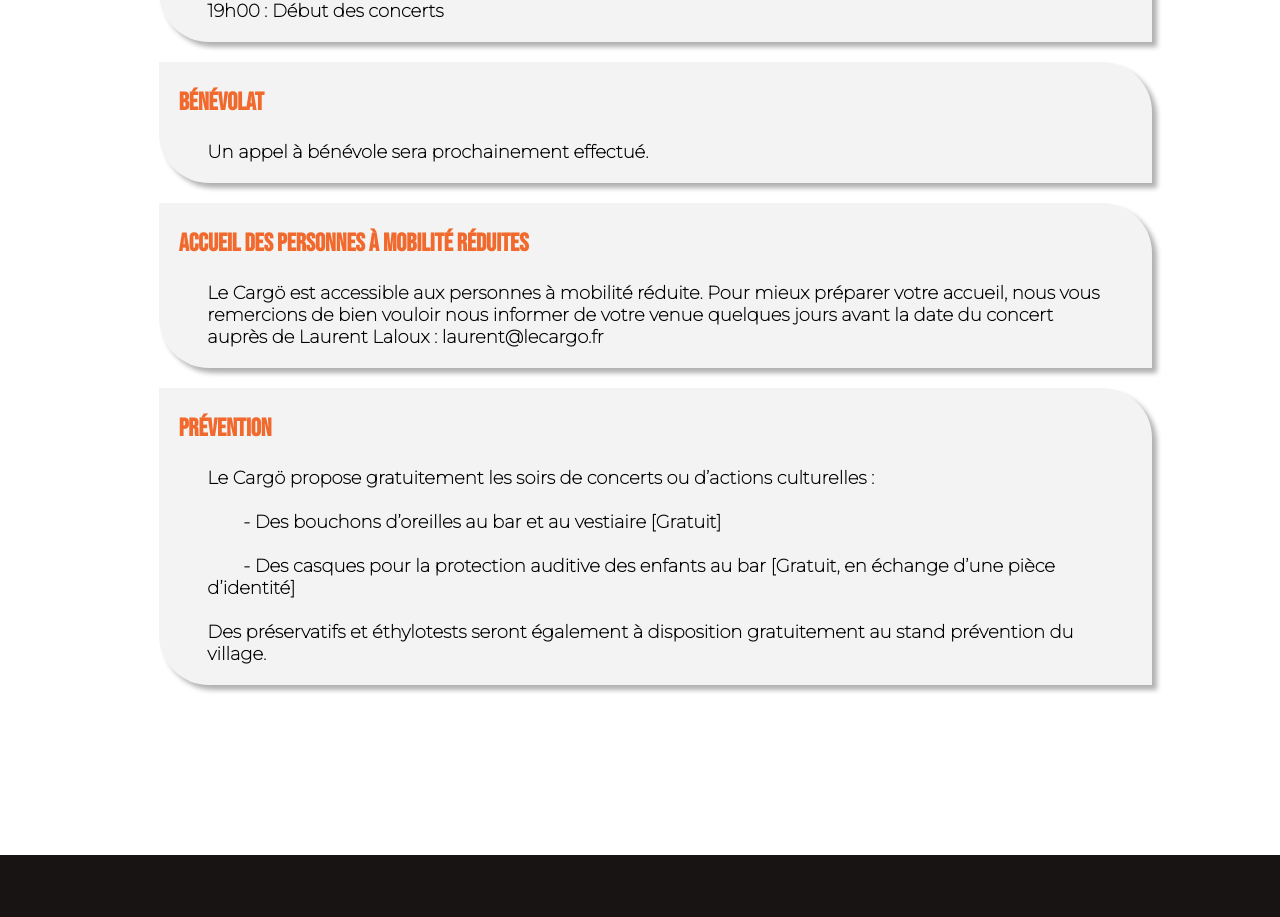
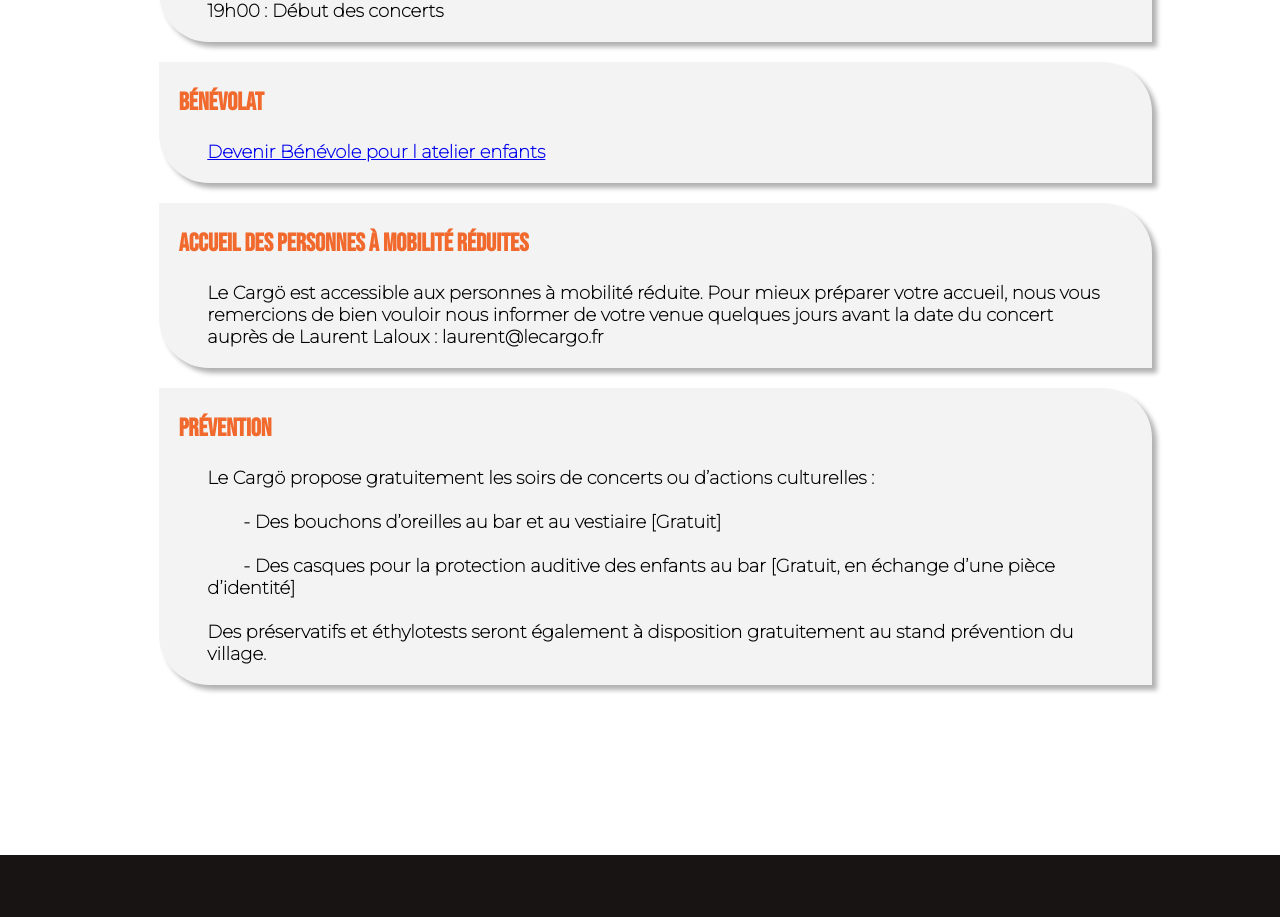
Before and after one commit to BaptisteLaisney/Cem, a Vue app: page /Infos in a window 1280 px wide. Shown: the part 2718-3635 px from the top of the page. Built offline with nearby package versions, Linux system fonts and the light colour scheme.

Commit message:
ajout du lien pour le benevolat enfant

```diff
--- a/src/views/Infos.vue
+++ b/src/views/Infos.vue
@@ -79,7 +79,7 @@ export default {
         },
         {
           Titre:"BÉNÉVOLAT",
-          Contenu: "Un appel à bénévole sera prochainement effectué."
+          Contenu: '<a target="_blank" href="https://forms.gle/sH4T9BKkiDqvc5Xg6">Devenir Bénévole pour l atelier enfants</a>'
         },
         {
           Titre: "ACCUEIL DES PERSONNES À MOBILITÉ RÉDUITES",
```
